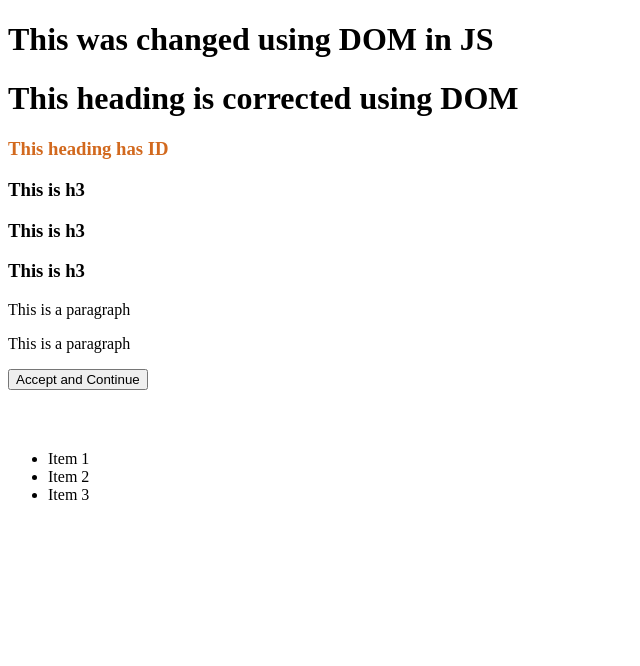
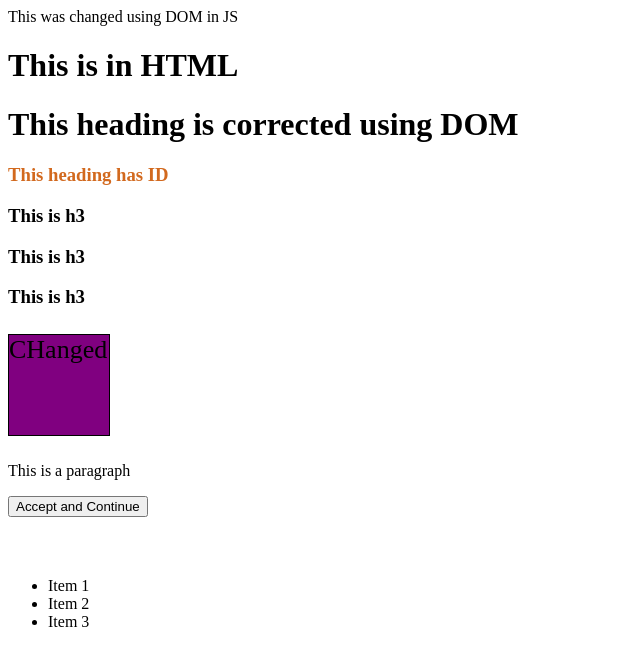
Before and after one commit to yashdoesntexist/jsTutorial, a plain HTML site: page DOM/index.html in a window 1280 px wide. Shown: the whole page, without its empty margins (0-640 px from the left). Drawn offline with Linux system fonts and the light colour scheme.

Commit message:
DOM Update

```diff
--- a/DOM/index.html
+++ b/DOM/index.html
@@ -7,13 +7,14 @@
     <link rel="stylesheet" href="style.css">
 </head>
 <body>
+    <div id="box">This is a div</div>
     <h1>This is in HTML</h1>
     <h1 id="deleteMe">This is a mistake</h1>
     <h3 id="heading">This heading has ID</h3>
     <h3 class="header">This is h3</h3>
     <h3 class="header">This is h3</h3>
     <h3 class="header">This is h3</h3>
-    <p>This is a paragraph</p>
+    <p id="styleChange">This is a paragraph</p>
     <p>This is a paragraph</p>
     <button id="acceptButton">Accept and Continue </button>
     <div>
--- a/DOM/style.css
+++ b/DOM/style.css
@@ -5,3 +5,10 @@
 #header{
     color:cornflowerblue;
 }
+
+#styleChange{
+    height: 100px;
+    width: 100px;
+    background-color: chocolate;
+    border: 1px solid black;
+}
--- a/DOM/tutorial.js
+++ b/DOM/tutorial.js
@@ -46,4 +46,22 @@ let deleteHeading = document.getElementById("deleteMe");
 deleteHeading.innerText = "This heading is corrected using DOM";
 
 let hiddenText = document.getElementById("hidden");
-console.log(hiddenText.textContent)
+console.log(hiddenText.textContent);
+
+let div = document.querySelector("div");
+console.log(div);
+
+let getDivByAttribute = div.getAttribute("id");
+
+let setAttributeId = document.querySelector("#box");
+setAttributeId.setAttribute("id", "Changed");
+
+console.log(setAttributeId);
+
+
+let pChange = document.querySelector("p");
+
+pChange.style.backgroundColor = "purple";
+pChange.style.fontSize = "26px";
+pChange.innerText = "CHanged";
+console.log(pChange);
```
